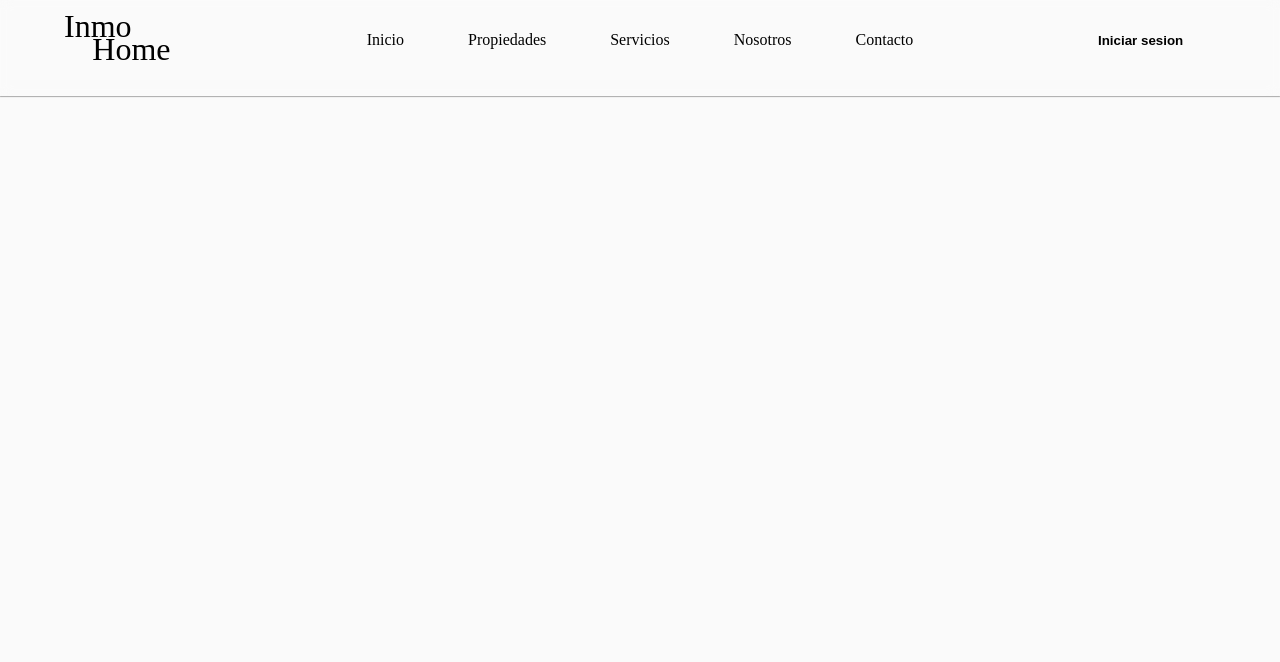
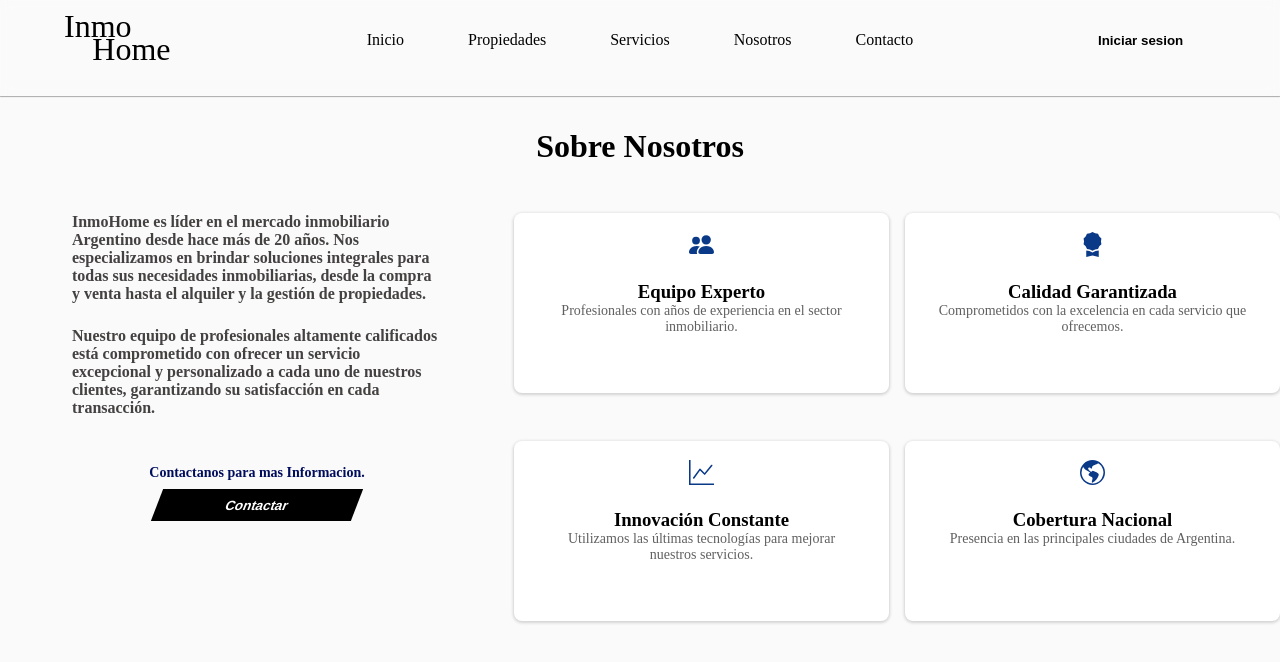
Before and after one commit to Alan-Ribeca/inmobiliaria, a React (Vite) app in the folder inmoReact/: page /nosotros in a window 1280 px wide. Shown: the top 662 px of the page. Built offline with nearby package versions, Linux system fonts and the light colour scheme.

Commit message:
terminada la parte de nosotros, empezamos con contacto

```diff
--- a/inmoReact/src/App.jsx
+++ b/inmoReact/src/App.jsx
@@ -9,8 +9,10 @@
 import { Propiedades } from "./components/propiedades/Propiedades";
 import { SubirProductos } from "./components/admin/SubirProductos";
 import { EditarPropiedades } from "./components/admin/EditarPropiedades";
+import { Servicios } from "./components/servicios/Servicios";
+import { Nosotros } from "./components/nosotros/Nosotros";
+import { Contacto } from "./components/contacto/Contacto";
 import "../css/style.css";
-import { Servicios } from "./components/servicios/Servicios";
 
 function App() {
   //utilizar context9
@@ -37,9 +39,11 @@
             <Route path="/crear-usuario" element={<CrearCuenta />} />
             <Route path="/reset-password" element={<EditarCuenta />} />
 
-            {/* PROPIEDADES */}
+            {/* Cliente */}
             <Route path="/propiedades" element={<Propiedades />} />
             <Route path="/servicios" element={<Servicios />} />
+            <Route path="/nosotros" element={<Nosotros />} />
+            <Route path="/contacto" element={<Contacto />} />
 
             {/* Admin */}
             <Route path="/subirProductos" element={<SubirProductos />} />
--- /dev/null
+++ b/inmoReact/src/components/contacto/Contacto.jsx
@@ -0,0 +1,6 @@
+import './contacto.scss'
+export const Contacto = () => {
+  return (
+    <div>Contacto</div>
+  )
+}
--- /dev/null
+++ b/inmoReact/src/components/nosotros/Nosotros.jsx
@@ -0,0 +1,105 @@
+import "./nosotros.scss";
+export const Nosotros = () => {
+  return (
+    <>
+      <h1 className="titleNos">Sobre Nosotros</h1>
+      <section className="containerNos">
+        <div className="containerTexto">
+          <p className="texto">
+            InmoHome es líder en el mercado inmobiliario Argentino desde hace
+            más de 20 años. Nos especializamos en brindar soluciones integrales
+            para todas sus necesidades inmobiliarias, desde la compra y venta
+            hasta el alquiler y la gestión de propiedades.
+          </p>
+          <p className="texto ">
+            Nuestro equipo de profesionales altamente calificados está
+            comprometido con ofrecer un servicio excepcional y personalizado a
+            cada uno de nuestros clientes, garantizando su satisfacción en cada
+            transacción.
+          </p>
+          <p className="textoContactar">Contactanos para mas Informacion.</p>
+          <button className="btnContactar">Contactar</button>
+        </div>
+        <div className="nosotros">
+          <div className="servicio">
+            <p className="logoContainer">
+              <svg
+                xmlns="http://www.w3.org/2000/svg"
+                width="25"
+                height="25"
+                fill="currentColor"
+                className="logoServ"
+                viewBox="0 0 16 16"
+              >
+                <path d="M7 14s-1 0-1-1 1-4 5-4 5 3 5 4-1 1-1 1zm4-6a3 3 0 1 0 0-6 3 3 0 0 0 0 6m-5.784 6A2.24 2.24 0 0 1 5 13c0-1.355.68-2.75 1.936-3.72A6.3 6.3 0 0 0 5 9c-4 0-5 3-5 4s1 1 1 1zM4.5 8a2.5 2.5 0 1 0 0-5 2.5 2.5 0 0 0 0 5" />
+              </svg>
+            </p>
+            <h3>Equipo Experto</h3>
+            <p className="parrafo">
+              Profesionales con años de experiencia en el sector inmobiliario.
+            </p>
+          </div>
+          <div className="servicio">
+            <p className="logoContainer">
+              <svg
+                xmlns="http://www.w3.org/2000/svg"
+                width="25"
+                height="25"
+                fill="currentColor"
+                className="logoServ"
+                viewBox="0 0 16 16"
+              >
+                <path d="m8 0 1.669.864 1.858.282.842 1.68 1.337 1.32L13.4 6l.306 1.854-1.337 1.32-.842 1.68-1.858.282L8 12l-1.669-.864-1.858-.282-.842-1.68-1.337-1.32L2.6 6l-.306-1.854 1.337-1.32.842-1.68L6.331.864z" />
+                <path d="M4 11.794V16l4-1 4 1v-4.206l-2.018.306L8 13.126 6.018 12.1z" />
+              </svg>
+            </p>
+            <h3>Calidad Garantizada</h3>
+            <p className="parrafo">
+              Comprometidos con la excelencia en cada servicio que ofrecemos.
+            </p>
+          </div>
+          <div className="servicio">
+            <p className="logoContainer">
+              <svg
+                xmlns="http://www.w3.org/2000/svg"
+                width="25"
+                height="25"
+                fill="currentColor"
+                className="logoServ"
+                viewBox="0 0 16 16"
+              >
+                <path
+                  fillRule="evenodd"
+                  d="M0 0h1v15h15v1H0zm14.817 3.113a.5.5 0 0 1 .07.704l-4.5 5.5a.5.5 0 0 1-.74.037L7.06 6.767l-3.656 5.027a.5.5 0 0 1-.808-.588l4-5.5a.5.5 0 0 1 .758-.06l2.609 2.61 4.15-5.073a.5.5 0 0 1 .704-.07"
+                />
+              </svg>
+            </p>
+            <h3>Innovación Constante</h3>
+            <p className="parrafo">
+              Utilizamos las últimas tecnologías para mejorar nuestros
+              servicios.
+            </p>
+          </div>
+          <div className="servicio">
+            <p className="logoContainer">
+              <svg
+                xmlns="http://www.w3.org/2000/svg"
+                width="25"
+                height="25"
+                fill="currentColor"
+                className="logoServ"
+                viewBox="0 0 16 16"
+              >
+                <path d="M8 0a8 8 0 1 0 0 16A8 8 0 0 0 8 0M2.04 4.326c.325 1.329 2.532 2.54 3.717 3.19.48.263.793.434.743.484q-.121.12-.242.234c-.416.396-.787.749-.758 1.266.035.634.618.824 1.214 1.017.577.188 1.168.38 1.286.983.082.417-.075.988-.22 1.52-.215.782-.406 1.48.22 1.48 1.5-.5 3.798-3.186 4-5 .138-1.243-2-2-3.5-2.5-.478-.16-.755.081-.99.284-.172.15-.322.279-.51.216-.445-.148-2.5-2-1.5-2.5.78-.39.952-.171 1.227.182.078.099.163.208.273.318.609.304.662-.132.723-.633.039-.322.081-.671.277-.867.434-.434 1.265-.791 2.028-1.12.712-.306 1.365-.587 1.579-.88A7 7 0 1 1 2.04 4.327Z" />
+              </svg>
+            </p>
+            <h3>Cobertura Nacional</h3>
+            <p className="parrafo">
+              Presencia en las principales ciudades de Argentina.
+            </p>
+          </div>
+        </div>
+      </section>
+    </>
+  );
+};
--- /dev/null
+++ b/inmoReact/src/components/nosotros/nosotros.scss
@@ -0,0 +1,86 @@
+.titleNos {
+  margin: 2rem 0 1rem 0;
+  text-align: center;
+}
+.containerTexto {
+  display: flex;
+  flex-direction: column;
+  align-items: center;
+  width: 43%;
+  margin-top: 0.5rem;
+  .texto {
+    padding-top: 1.5rem;
+    width: 72%;
+    color: #444141;
+    font-size: 16px;
+    font-weight: 600;
+  }
+
+  .textoContactar {
+    margin-top: 3rem;
+    color: #000c5c;
+    font-size: 14px;
+    font-weight: 600;
+  }
+
+  .btnContactar {
+    width: 200px;
+    margin: 0 auto;
+    height: 2rem;
+    background-color: black;
+    border: none;
+    color: white;
+    font-weight: 600;
+    transform: skew(-21deg);
+    cursor: pointer;
+    margin-top: 0.5rem;
+    transition: all 0.3s ease;
+  }
+}
+.containerNos {
+  display: flex;
+}
+.nosotros {
+  display: grid;
+  grid-template-columns: 1fr 1fr;
+  justify-items: center;
+  gap: 1rem;
+
+  .servicio {
+    background-color: rgb(255, 255, 255);
+    box-shadow: 0px 1px 3px 1px #d3d3d3;
+    border-radius: 8px;
+    width: 375px;
+    height: 180px;
+    margin-top: 2rem;
+    position: relative;
+    transition: all 0.3s;
+
+    .logoContainer {
+      display: flex;
+      align-items: center;
+      justify-content: center;
+
+      .logoServ {
+        margin-top: 1.2rem;
+        fill: #0a3987;
+      }
+    }
+
+    h3 {
+      text-align: center;
+      margin-top: 1.5rem;
+    }
+
+    .parrafo {
+      text-align: center;
+      font-size: 14px;
+      color: #606060;
+      padding: 0 2rem;
+    }
+
+    &:hover {
+      box-shadow: 0px 1px 7px 3px rgba(0, 0, 0, 0.2);
+    }
+  }
+}
```
Also changed, not shown: inmoReact/src/components/contacto/contacto.scss (added).
